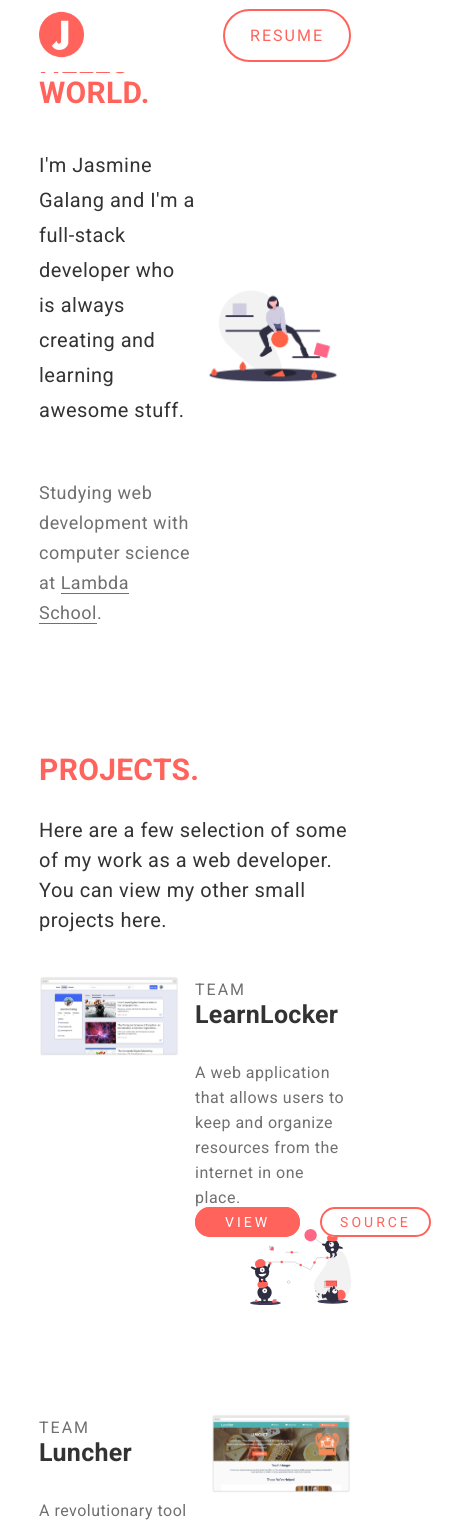
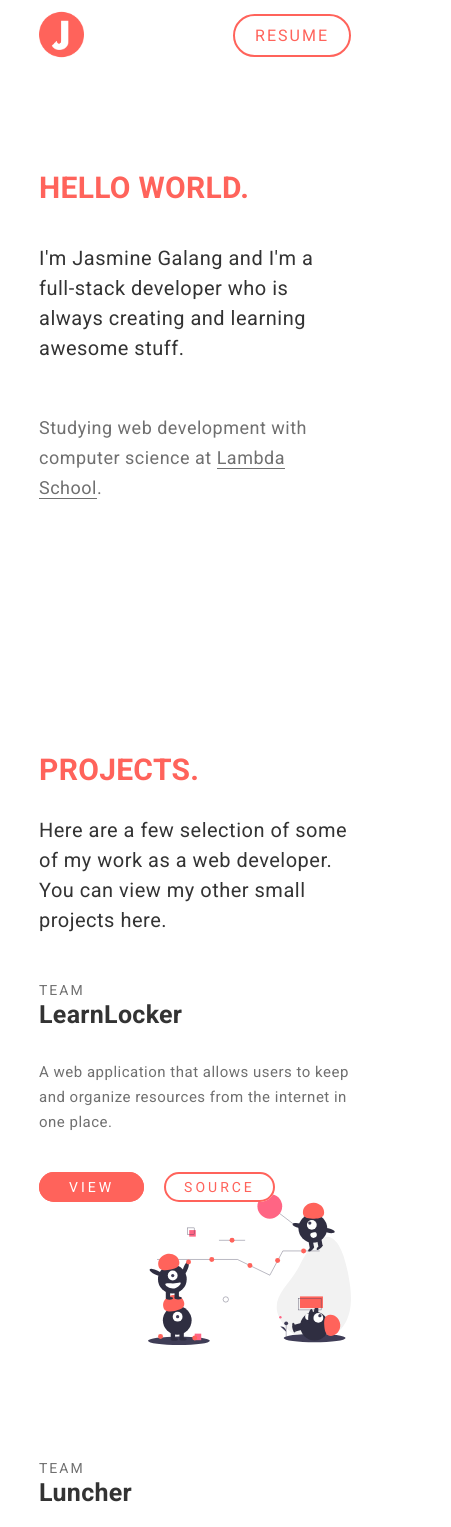
Before and after one commit to jsmndev/jsmn.dev, a React (Create React App) app: page / in a window 390 px wide. Shown: the top 1527 px of the page, 451 px wide, since content can reach past the window. Built offline with nearby package versions, Linux system fonts and the light colour scheme.

Commit message:
Finished mobile view

```diff
--- a/src/_components/About/About.style.js
+++ b/src/_components/About/About.style.js
@@ -14,6 +14,10 @@ export const AboutContainer = styled.section`
 
 export const AboutHeadline = styled.div`
   width: 50%;
+
+  @media (max-width: 650px) {
+    width: 100%;
+  }
 
   h1 {
     margin-bottom: 4rem;
@@ -42,7 +46,7 @@ export const AboutHeadline = styled.div`
 
     @media (max-width: 711px) {
       font-size: 2rem;
-      line-height: 3.5rem;
+      line-height: 3rem;
     }
   }
 
@@ -77,6 +81,10 @@ export const AboutImage = styled.div`
   width: 50%;
   text-align: right;
 
+  @media (max-width: 650px) {
+    display: none;
+  }
+
   img {
     width: 100%;
     height: auto;
--- a/src/_components/Footer/Footer.style.js
+++ b/src/_components/Footer/Footer.style.js
@@ -1,7 +1,6 @@
 import styled from "styled-components";
 import { flex, wrapper } from "../../_styles/mixins.style";
 import {
-  blackRegular,
   blackLight,
   redRegular,
   redLight
@@ -17,6 +16,15 @@ export const FooterWrapper = styled.div`
   padding: 2rem 0;
   color: ${blackLight};
 
+  @media (max-width: 680px) {
+    font-size: 1.4rem;
+  }
+
+  @media (max-width: 588px) {
+    ${flex()}
+    flex-direction: column;
+  }
+
   a {
     transition: 150ms ease-in;
   }
@@ -28,14 +36,27 @@ export const FooterWrapper = styled.div`
       width: 35rem;
     }
 
+    @media (max-width: 680px) {
+      width: 30rem;
+    }
+
     nav {
       ${flex()}
       width: 100%;
+
+      @media (max-width: 588px) {
+        flex-direction: column;
+        margin: 2rem 0;
+      }
 
       a {
         width: 40%;
         letter-spacing: 0.04rem;
         color: ${blackLight};
+
+        @media (max-width: 588px) {
+          margin-bottom: 2rem;
+        }
 
         &:hover {
           color: ${redRegular};
@@ -47,6 +68,10 @@ export const FooterWrapper = styled.div`
   .copyright-text {
     letter-spacing: 0.04rem;
 
+    @media (max-width: 588px) {
+      margin-bottom: 1.5rem;
+    }
+
     a {
       color: ${redLight};
 
--- a/src/_components/Hero/Hero.js
+++ b/src/_components/Hero/Hero.js
@@ -1,5 +1,5 @@
 import React from "react";
-import { Link, animateScroll as scroll } from "react-scroll";
+import { Link } from "react-scroll";
 import { HeroContainer } from "./Hero.style";
 
 const Hero = () => {
--- a/src/_components/Navbar/Navbar.style.js
+++ b/src/_components/Navbar/Navbar.style.js
@@ -82,6 +82,10 @@ export const NavMenu = styled.nav`
     li:last-child {
       a {
         ${buttonLight}
+
+        @media (max-width: 500px) {
+          padding: 1rem 2rem;
+        }
       }
     }
   }
--- a/src/_components/Projects/Projects.style.js
+++ b/src/_components/Projects/Projects.style.js
@@ -42,8 +42,13 @@ export const Project = styled.section`
   ${flex()}
   margin-bottom: 10rem;
 
+  /* screenshot of the project application */
   .project-thumbnail {
     width: 50%;
+
+    @media (max-width: 610px) {
+      display: none;
+    }
 
     img {
       width: 90%;
@@ -59,6 +64,11 @@ export const Project = styled.section`
     width: 50%;
     padding: 0.5rem 0;
 
+    @media (max-width: 610px) {
+      width: 100%;
+    }
+
+    /* project team category */
     h3 {
       font-size: 1.8rem;
       letter-spacing: 0.2rem;
@@ -69,8 +79,17 @@ export const Project = styled.section`
         font-size: 1.6rem;
         line-height: 2rem;
       }
+
+      @media (max-width: 610px) {
+        font-size: 1.5rem;
+      }
+
+      @media (max-width: 400px) {
+        font-size: 1.4rem;
+      }
     }
 
+    /* project title */
     h2 {
       margin-bottom: 3rem;
       font-size: 3.5rem;
@@ -83,6 +102,7 @@ export const Project = styled.section`
       }
     }
 
+    /* project mini description */
     p {
       font-size: 1.8rem;
       line-height: 3rem;
@@ -93,6 +113,15 @@ export const Project = styled.section`
       @media (max-width: 885px) {
         font-size: 1.6rem;
         line-height: 2.5rem;
+      }
+
+      @media (max-width: 610px) {
+        height: 8rem;
+      }
+
+      @media (max-width: 400px) {
+        font-size: 1.5rem;
+        margin-bottom: 4rem;
       }
     }
 
@@ -112,6 +141,7 @@ export const Project = styled.section`
         }
       }
 
+      /* View button */
       .app-btn {
         ${buttonDark}
         padding-left: 3.8rem;
@@ -119,11 +149,10 @@ export const Project = styled.section`
 
         @media (max-width: 755px) {
           padding: 0.5rem 2.8rem;
-          /* padding-top: 0.5rem;
-          padding-bottom: 0.5rem; */
         }
       }
 
+      /* Source button */
       .src-btn {
         ${buttonLight}
 
@@ -133,6 +162,7 @@ export const Project = styled.section`
       }
     }
 
+    /* minions illustrations */
     .minions {
       text-align: right;
       img {
```
